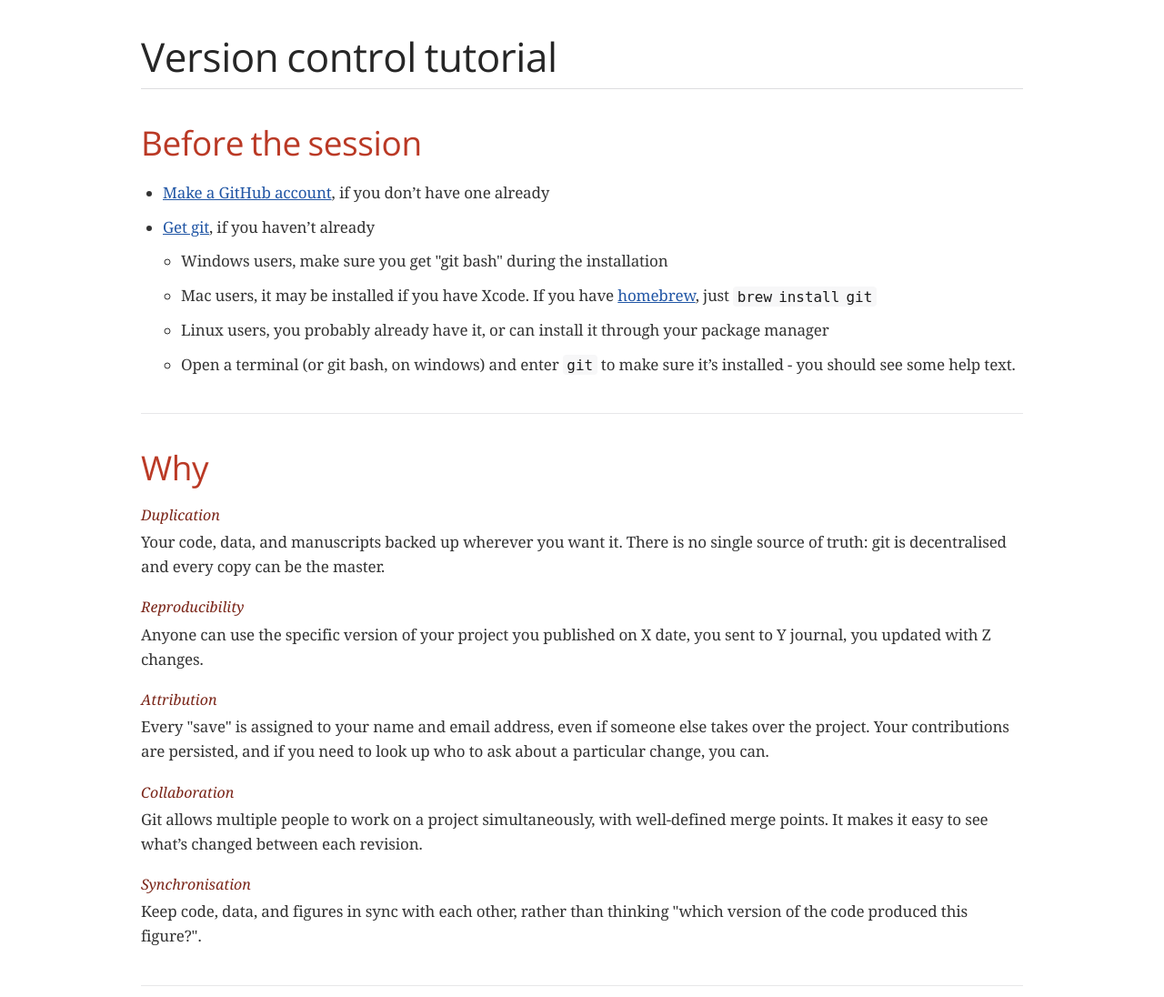
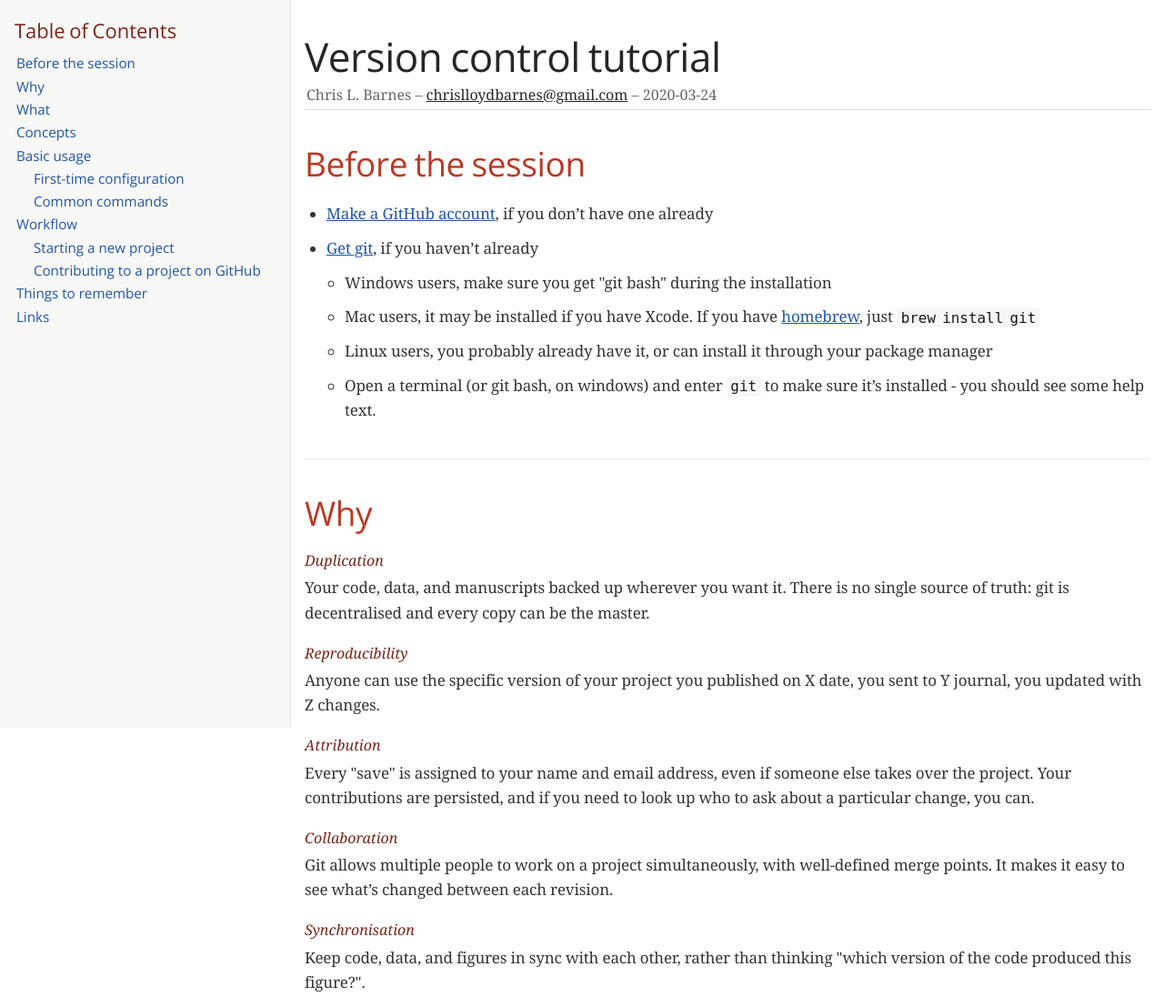
Before and after one commit to clbarnes/version-control-tutorial, a plain HTML site: page docs/index.html in a window 1280 px wide. Shown: the top 1096 px of the page at 91% size. Drawn offline with nearby package versions, Linux system fonts and the light colour scheme; a web font is replaced by a local one.

Commit message:
Improve website
Author, email, date, ToC

```diff
--- a/docs/index.html
+++ b/docs/index.html
@@ -5,6 +5,7 @@
 <meta http-equiv="X-UA-Compatible" content="IE=edge">
 <meta name="viewport" content="width=device-width, initial-scale=1.0">
 <meta name="generator" content="Asciidoctor 2.0.10">
+<meta name="author" content="Chris L. Barnes">
 <title>Version control tutorial</title>
 <link rel="stylesheet" href="https://fonts.googleapis.com/css?family=Open+Sans:300,300italic,400,400italic,600,600italic%7CNoto+Serif:400,400italic,700,700italic%7CDroid+Sans+Mono:400,700">
 <style>
@@ -436,9 +437,37 @@ body.book #toc,body.book #preamble,body.book h1.sect0,body.book .sect1>h2{page-b
 @media amzn-kf8{#header,#content,#footnotes,#footer{padding:0}}
 </style>
 </head>
-<body class="article">
+<body class="article toc2 toc-left">
 <div id="header">
 <h1>Version control tutorial</h1>
+<div class="details">
+<span id="author" class="author">Chris L. Barnes</span><br>
+<span id="email" class="email"><a href="mailto:chrislloydbarnes@gmail.com">chrislloydbarnes@gmail.com</a></span><br>
+<span id="revdate">2020-03-24</span>
+</div>
+<div id="toc" class="toc2">
+<div id="toctitle">Table of Contents</div>
+<ul class="sectlevel1">
+<li><a href="#_before_the_session">Before the session</a></li>
+<li><a href="#_why">Why</a></li>
+<li><a href="#_what">What</a></li>
+<li><a href="#_concepts">Concepts</a></li>
+<li><a href="#_basic_usage">Basic usage</a>
+<ul class="sectlevel2">
+<li><a href="#_first_time_configuration">First-time configuration</a></li>
+<li><a href="#_common_commands">Common commands</a></li>
+</ul>
+</li>
+<li><a href="#_workflow">Workflow</a>
+<ul class="sectlevel2">
+<li><a href="#_starting_a_new_project">Starting a new project</a></li>
+<li><a href="#_contributing_to_a_project_on_github">Contributing to a project on GitHub</a></li>
+</ul>
+</li>
+<li><a href="#_things_to_remember">Things to remember</a></li>
+<li><a href="#_links">Links</a></li>
+</ul>
+</div>
 </div>
 <div id="content">
 <div class="sect1">
@@ -852,7 +881,7 @@ These are more advanced tasks and out of scope for this tutorial.</p>
 </div>
 <div id="footer">
 <div id="footer-text">
-Last updated 2020-03-24 18:02:23 UTC
+Last updated 2020-03-24 19:01:30 UTC
 </div>
 </div>
 </body>
```
Also changed, not shown: 1 other file.
